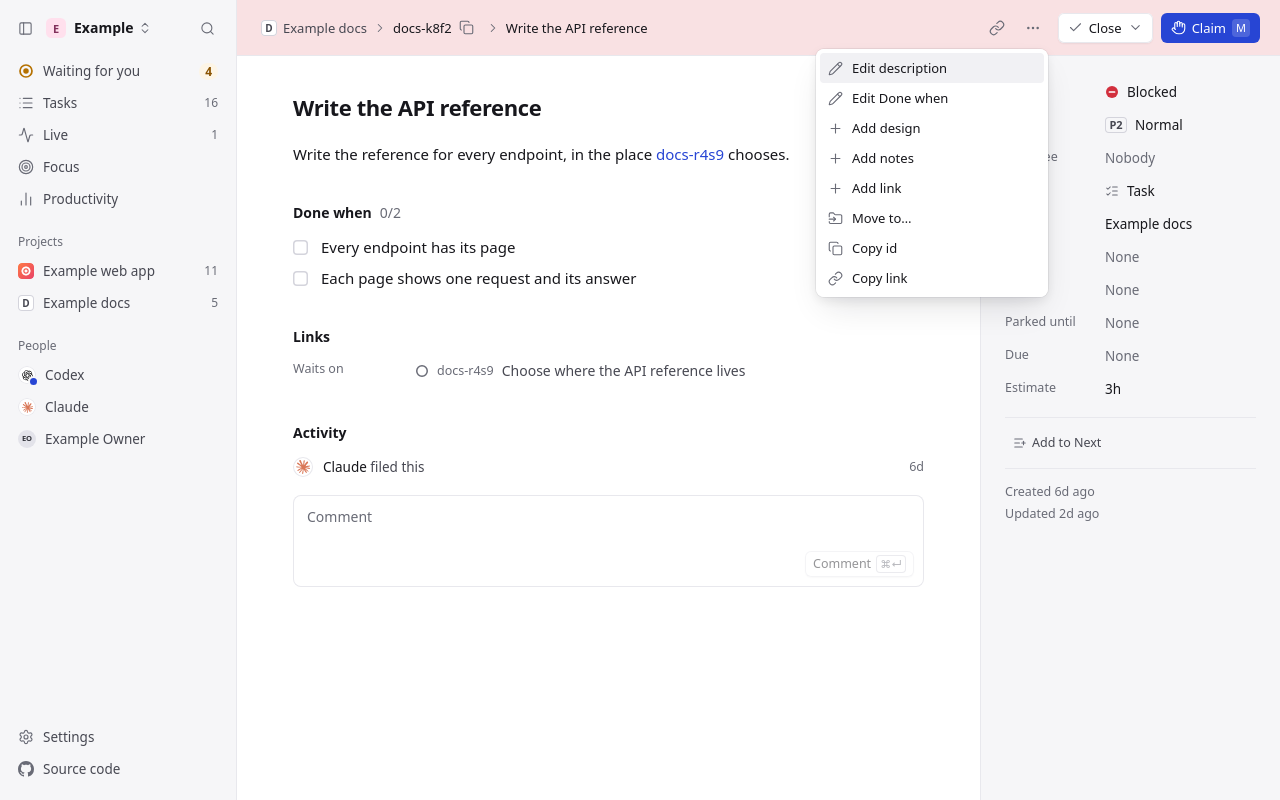
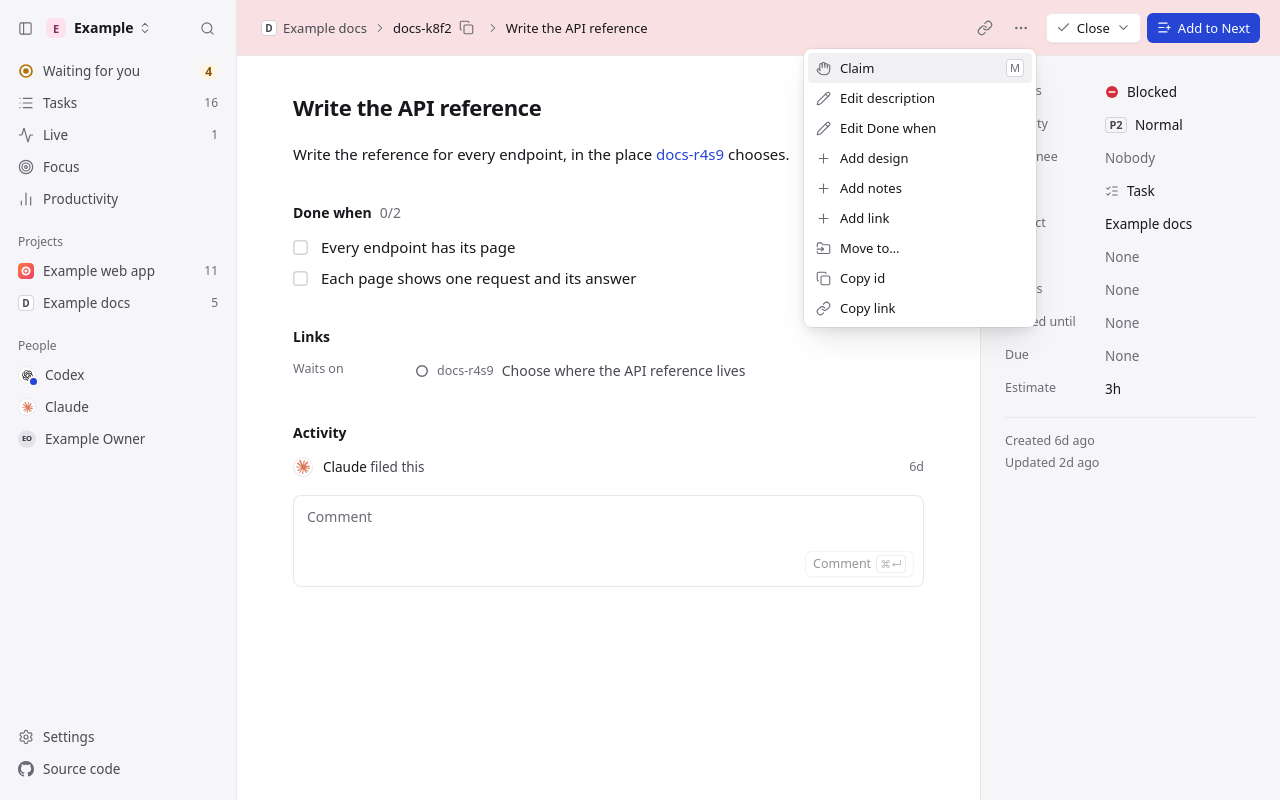
Before and after one commit to notice-cx/Ntasks, a React (Vite) app in the folder packages/ui/: page /tasks/docs-k8f2 in a window 1280 px wide. Both pictures are taken after a click on the button 1032 px from the left and 27 px from the top of the page. Built offline with nearby package versions, Linux system fonts and the light colour scheme.

Commit message:
feat(ui): make Add to Next the primary task action
Refs: ro-0uj6

```diff
--- a/packages/ui/src/routes/TaskRoute.tsx
+++ b/packages/ui/src/routes/TaskRoute.tsx
@@ -95,7 +95,7 @@ import { AnswerForm, AutoMergeNote, PerformedButton, PerformedForm } from './tas
 import { closeOperation, declinedOnClose, useCloseAs } from './tasks/close-actions';
 import { cardOptions, DecisionAnswer } from './tasks/decision-card';
 import { MoveForm } from './tasks/move-form';
-import { isInNext } from './tasks/next';
+import { canAddToNext, canUseNext, isInNext, NextTaskAction } from './tasks/next';
 import { StepList } from './tasks/step-list';
 import { TaskFacts, useFieldSave } from './tasks/task-facts';
 import { AnswerSummary, ChoiceSummary, ClosedSummary, DeliveryLine, TaskPath, type Actor } from './tasks/task-head';
@@ -333,6 +333,7 @@ function TaskPage({
     capabilities.operations?.includes('deliver') === true;
   const markLiveReason = reasonFor(operationAvailable(capabilities, 'deliver'));
   const claimable = task.status === 'open' && task.assignee === null && (!isInNext(task) || task.ready);
+  const canManageNext = canAddToNext(task) && canUseNext(capabilities);
   const doneOffered = !declinedOnClose(task) && operationAvailable(capabilities, 'close');
   const acceptOffered = !isGate(task) && operationAvailable(capabilities, 'accept');
   // A person's acceptance that an agent recorded for them, which they can withdraw.
@@ -485,12 +486,7 @@ function TaskPage({
       </>
     );
   } else if (ask === null && !closed && !answered) {
-    actions = (
-      <>
-        {closeMenu('Close', doneOffered, claimable ? 'secondary' : 'primary')}
-        {claimable ? <ClaimAction id={task.id} project={key} disabledReason={claimReason} /> : null}
-      </>
-    );
+    actions = closeMenu('Close', doneOffered, canManageNext ? 'secondary' : 'primary');
   }
 
   const panelBody =
@@ -577,6 +573,7 @@ function TaskPage({
           />
           <MoreMenu
             task={task}
+            claim={claimable && ask === null && !answered ? { project: key, disabledReason: claimReason } : null}
             onEdit={setEditing}
             onAddLink={() => setAddingLink(true)}
             onReply={
@@ -599,6 +596,7 @@ function TaskPage({
             canEdit={writable}
           />
           {actions ? <span className="ms-1 flex items-center gap-2">{actions}</span> : null}
+          {canManageNext ? <NextTaskAction task={task} project={key} /> : null}
         </div>
       </TopBar>
       <div
@@ -760,34 +758,6 @@ function actorOf(actor: string, model: string | null, actors: readonly TaskActor
   return { name: actorLabel(actor, actors), agent: isAgentActor(actor), model };
 }
 
-function ClaimAction({ id, project, disabledReason }: { id: string; project: string; disabledReason: string | null }) {
-  const claim = useClaimTask();
-  const enabled = disabledReason === null && !claim.isPending;
-  const take = () =>
-    claim.mutate(
-      { id, project },
-      {
-        onSuccess: () => toast.success(`Claimed ${id}`),
-        onError: (error) => toast.error(error.message),
-      },
-    );
-  useShortcut('m', take, enabled);
-  return (
-    <Button
-      variant="primary"
-      disabled={!enabled}
-      title={disabledReason ?? undefined}
-      aria-keyshortcuts="M"
-      data-task-action="claim"
-      onClick={take}
-    >
-      <Hand aria-hidden />
-      {claim.isPending ? 'Claiming…' : 'Claim'}
-      <Kbd className="max-sm:hidden">M</Kbd>
-    </Button>
-  );
-}
-
 /** Moves a closed task's change to Live by hand, for a release no deploy check or merge reports to Ntasks. */
 function MarkLiveAction({ id, disabledReason }: { id: string; disabledReason: string | null }) {
   const markLive = useMarkLive();
@@ -856,9 +826,10 @@ const TEXT_WORDS: Readonly<Record<TextField, string>> = {
   notes: 'notes',
 };
 
-/** The top bar's menu: adding or editing the task's text and links, which a pointer also reaches on the page, moving it, and copying. */
+/** The top bar's menu: claiming, editing the task's text and links, moving it, and copying. */
 function MoreMenu({
   task,
+  claim,
   onEdit,
   onAddLink,
   onReply,
@@ -866,6 +837,7 @@ function MoreMenu({
   canEdit,
 }: {
   task: Pick<LiveTask, 'id' | 'description' | 'acceptance' | 'design' | 'notes'>;
+  claim: { project: string; disabledReason: string | null } | null;
   onEdit: (field: TextField) => void;
   onAddLink: () => void;
   onReply: (() => void) | null;
@@ -873,6 +845,19 @@ function MoreMenu({
   onMove: (() => void) | null;
   canEdit: (field: string) => boolean;
 }) {
+  const claimTask = useClaimTask();
+  const canClaim = claim !== null && claim.disabledReason === null && !claimTask.isPending;
+  const take = () => {
+    if (!canClaim) return;
+    claimTask.mutate(
+      { id: task.id, project: claim.project },
+      {
+        onSuccess: () => toast.success(`Claimed ${task.id}`),
+        onError: (error) => toast.error(error.message),
+      },
+    );
+  };
+  useShortcut('m', take, canClaim);
   const fields: TextField[] = ['description', 'acceptance', 'design', 'notes'];
   return (
     <Menu>
@@ -880,6 +865,11 @@ function MoreMenu({
         <IconButton label="More" icon={<Ellipsis aria-hidden />} />
       </MenuTrigger>
       <MenuContent label={`Actions for ${task.id}`} align="end">
+        {claim ? (
+          <MenuItem icon={<Hand aria-hidden />} shortcut="M" disabled={!canClaim} onSelect={take}>
+            <span title={claim.disabledReason ?? undefined}>{claimTask.isPending ? 'Claiming…' : 'Claim'}</span>
+          </MenuItem>
+        ) : null}
         {onReply ? (
           <MenuItem icon={<Reply aria-hidden />} onSelect={onReply}>
             Reply to agent
--- a/packages/ui/src/routes/tasks/next.tsx
+++ b/packages/ui/src/routes/tasks/next.tsx
@@ -5,6 +5,7 @@ import { canQueueNext, NEXT_LABEL, TASK_LIMITS } from '@ntasks/domain';
 import type { LiveTask, TaskEdit, TasksCapabilities } from '../../api/types';
 import { Button, IconButton } from '../../components/ui/button';
 import { Field, Textarea } from '../../components/ui/field';
+import { Popover, PopoverContent, PopoverTrigger } from '../../components/ui/popover';
 import { operationAvailable, useRetryKey, useUpdateTask } from '../../hooks/useTasks';
 import { isGate } from '../../lib/task-model';
 
@@ -82,37 +83,26 @@ export function NextTaskAction({ task, project }: { task: LiveTask; project: str
     );
     if (saved) cancel();
   }
-  return (
-    <div className="flex flex-col items-start gap-2">
-      {queued ? (
-        <Button
-          type="button"
-          variant="ghost"
-          size="sm"
-          disabled={pending}
-          onClick={() => void save({ queued: false }, 'Removed from Next')}
-        >
-          <ListX aria-hidden />
-          Remove from Next
+  return queued ? (
+    <Button type="button" disabled={pending} onClick={() => void save({ queued: false }, 'Removed from Next')}>
+      <ListX aria-hidden />
+      Remove from Next
+    </Button>
+  ) : (
+    <Popover open={showNote} onOpenChange={(open) => (open ? setShowNote(true) : cancel())}>
+      <PopoverTrigger asChild>
+        <Button type="button" variant="primary" aria-label={addLabel} disabled={pending}>
+          <ListPlus aria-hidden />
+          <span>
+            {reopen ? <span className="max-sm:sr-only">Reopen and </span> : null}
+            {reopen ? 'add to Next' : addLabel}
+          </span>
         </Button>
-      ) : (
-        <Button
-          type="button"
-          variant="ghost"
-          size="sm"
-          aria-expanded={showNote}
-          disabled={pending}
-          onClick={() => (showNote ? cancel() : setShowNote(true))}
-        >
-          <ListPlus aria-hidden />
-          {addLabel}
-        </Button>
-      )}
-      {showNote && !queued ? (
+      </PopoverTrigger>
+      <PopoverContent align="end" aria-label={addLabel}>
         <form className="flex w-full flex-col gap-2" onSubmit={(event) => void submit(event)}>
           <Field label="Note for the agent">
             <Textarea
-              autoFocus
               rows={3}
               disabled={pending}
               maxLength={TASK_LIMITS.comment}
@@ -129,7 +119,7 @@ export function NextTaskAction({ task, project }: { task: LiveTask; project: str
             </Button>
           </div>
         </form>
-      ) : null}
-    </div>
+      </PopoverContent>
+    </Popover>
   );
 }
--- a/packages/ui/src/routes/tasks/task-facts.tsx
+++ b/packages/ui/src/routes/tasks/task-facts.tsx
@@ -37,7 +37,7 @@ import { actorLabel, claimedModel, TASK_STATUSES } from '../../lib/task-model';
 import { usePaths } from '../../lib/paths';
 import { cn } from '../../lib/utils';
 import type { TaskPageStatus } from './task-head';
-import { canAddToNext, canUseNext, isInNext, NextTaskAction } from './next';
+import { isInNext } from './next';
 
 export type FieldSave = (input: {
   label: string;
@@ -206,7 +206,6 @@ export function TaskFacts({
   const save = useFieldSave(task.id, project.logicalKey);
   const closed = task.status === 'closed';
   const can = (field: string) => !closed && fieldAvailable(capabilities, field);
-  const canManageNext = canAddToNext(task) && canUseNext(capabilities);
 
   const holder = task.assignee ? actorLabel(task.assignee, actors) : null;
   const model = task.assignee ? claimedModel(task) : null;
@@ -441,9 +440,9 @@ export function TaskFacts({
           onSave={(field, next, before) => saveField(field, field.key)(next, before)}
         />
       </div>
-      {canManageNext || isInNext(task) ? (
+      {isInNext(task) ? (
         <section aria-label="Next" className="mx-2 border-t border-border pt-3">
-          {canManageNext ? <NextTaskAction task={task} project={project.logicalKey} /> : <Badge>In Next</Badge>}
+          <Badge>In Next</Badge>
         </section>
       ) : null}
       <div className="mx-2 border-t border-border pt-3 text-meta leading-5.5 text-ink-3" data-task-stamps="">
```
Also changed, not shown: 5 other files (tests, documents, lock files or other folders).
